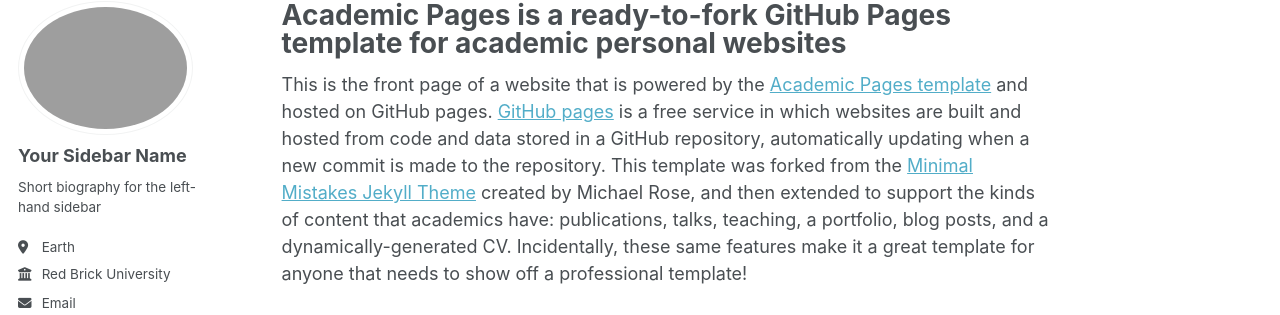
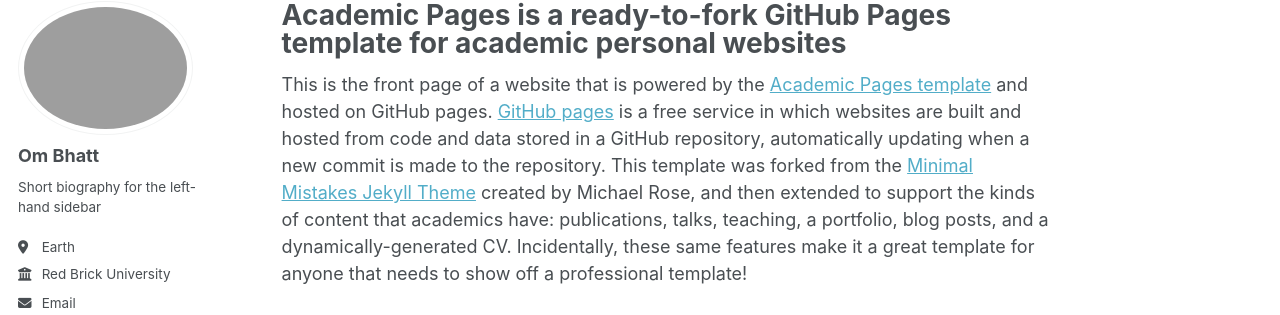
Before and after one commit to ombhatt2/ombhatt2.github.io, a Jekyll site: the page built from _pages/about.md, in a window 1280 px wide. Shown: the part 98-413 px from the top of the page. Built offline with Jekyll 4.4.1, drawn with Linux system fonts in a browser that asks for light colours; some web fonts are replaced; a script that is not in the unit is left out.

Commit message:
Add name

```diff
--- a/_config.yml
+++ b/_config.yml
@@ -23,7 +23,7 @@
 author:
   # Biographic information
   avatar           : "ombhattpfp.jpg" # filename of avatar image placed in /images/, e.g. "500x500.png"
-  name             : "Your Sidebar Name"
+  name             : "Om Bhatt"
   pronouns         : # example: "she/her"
   bio              : "Short biography for the left-hand sidebar"
   location         : "Earth"
```
